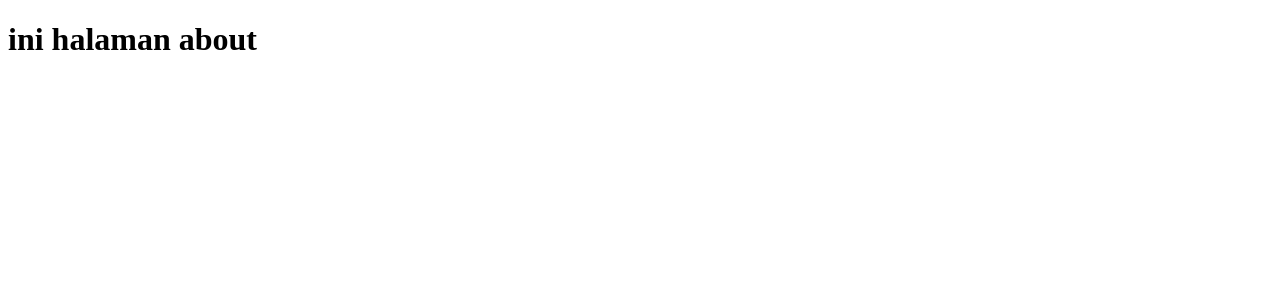
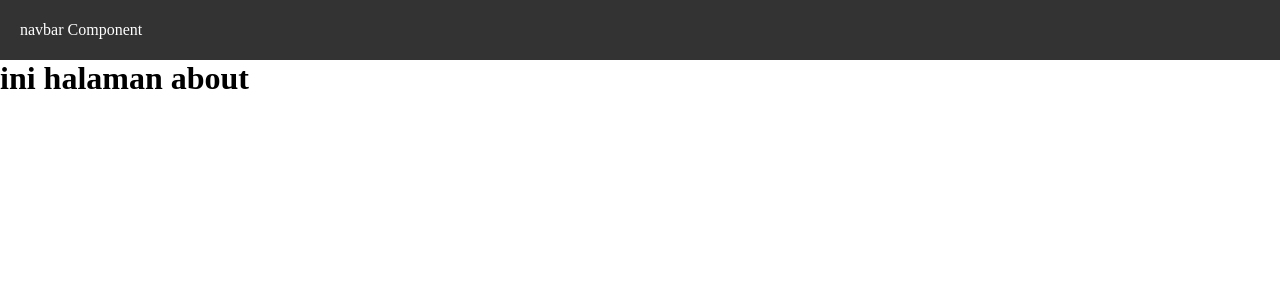
Before and after one commit to 4rdnac/PemrogramanFramework, a Next.js app in the folder Praktikum02/next-routing/: page /about in a window 1280 px wide. Shown: the top 300 px of the page. Built offline with nearby package versions, Linux system fonts and the light colour scheme.

Commit message:
P02 Membuat Komponen Navbar

```diff
--- /dev/null
+++ b/Praktikum02/next-routing/src/components/layouts/navbar/index.tsx
@@ -0,0 +1,8 @@
+const Navbar = () => {
+  return (
+    <div className="navbar">
+      <div>navbar Component</div>
+    </div>
+  );
+};
+export default Navbar;
--- a/Praktikum02/next-routing/src/pages/_app.tsx
+++ b/Praktikum02/next-routing/src/pages/_app.tsx
@@ -1,6 +1,12 @@
-// import "@/styles/globals.css";
+import "@/styles/globals.css";
 import type { AppProps } from "next/app";
+import Navbar from "@/components/layouts/navbar";
 
 export default function App({ Component, pageProps }: AppProps) {
-  return <Component {...pageProps} />;
+  return (
+    <div>
+      <Navbar />
+      <Component {...pageProps} />
+    </div>
+  );
 }
--- a/Praktikum02/next-routing/src/styles/globals.css
+++ b/Praktikum02/next-routing/src/styles/globals.css
@@ -1,13 +1,7 @@
-:root {
-  --background: #ffffff;
-  --foreground: #171717;
-}
-
-@media (prefers-color-scheme: dark) {
-  :root {
-    --background: #0a0a0a;
-    --foreground: #ededed;
-  }
+* {
+  box-sizing: border-box;
+  padding: 0;
+  margin: 0;
 }
 
 html,
@@ -16,27 +10,17 @@ body {
   overflow-x: hidden;
 }
 
-body {
-  color: var(--foreground);
-  background: var(--background);
-  font-family: Arial, Helvetica, sans-serif;
-  -webkit-font-smoothing: antialiased;
-  -moz-osx-font-smoothing: grayscale;
-}
-
-* {
-  box-sizing: border-box;
-  padding: 0;
-  margin: 0;
-}
-
 a {
   color: inherit;
   text-decoration: none;
 }
 
-@media (prefers-color-scheme: dark) {
-  html {
-    color-scheme: dark;
-  }
+.navbar {
+  width: 100%;
+  height: 60px;
+  background-color: #333;
+  color: white;
+  display: flex;
+  align-items: center;
+  padding: 0 20px;
 }
```
Also changed, not shown: Praktikum02/next-routing/src/pages/index.tsx (+7 -79 lines).
